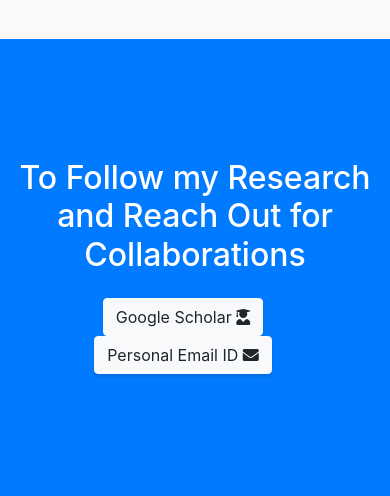
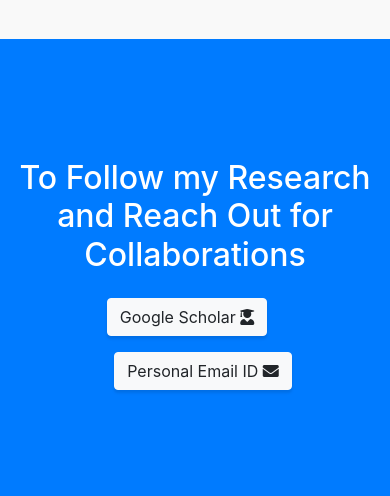
Before and after one commit to nihalssingh/nihalssingh.github.io, a website with bundled scripts: page index.html in a window 390 px wide. Shown: the part 7585-8081 px from the top of the page. Built offline with nearby package versions, Linux system fonts and the light colour scheme; files whose address does not match are found by name.

Commit message:
Better render on mobile for contact section

```diff
--- a/index.html
+++ b/index.html
@@ -303,10 +303,11 @@
   <section id="contact" class="content-section bg-primary text-white">
     <div class="container text-center mb-4">
       <h2 class="mb-4">To Follow my Research and Reach Out for Collaborations</h2>
-      <a href="https://scholar.google.com/citations?user=GbMagcoAAAAJ" class="btn btn-xl btn-light mr-4">Google Scholar <i class="fas fa-user-graduate"></i></a>
-      <a href="mailto:nihal.s.singh@gmail.com" class="btn btn-xl btn-light mr-4">Personal Email ID  <i class="fas fa-envelope"></i></a>
+      <a href="https://scholar.google.com/citations?user=GbMagcoAAAAJ" class="btn btn-xl btn-light mb-3 mr-3" style="margin-bottom: 15px;">Google Scholar <i class="fas fa-user-graduate"></i></a>
+      <a href="mailto:nihal.s.singh@gmail.com" class="btn btn-xl btn-light mb-3 ml-3" style="margin-bottom: 15px;">Personal Email ID <i class="fas fa-envelope"></i></a>
     </div>
   </section>
+
 
 <!-- Map -->
 <section class="map">
```
